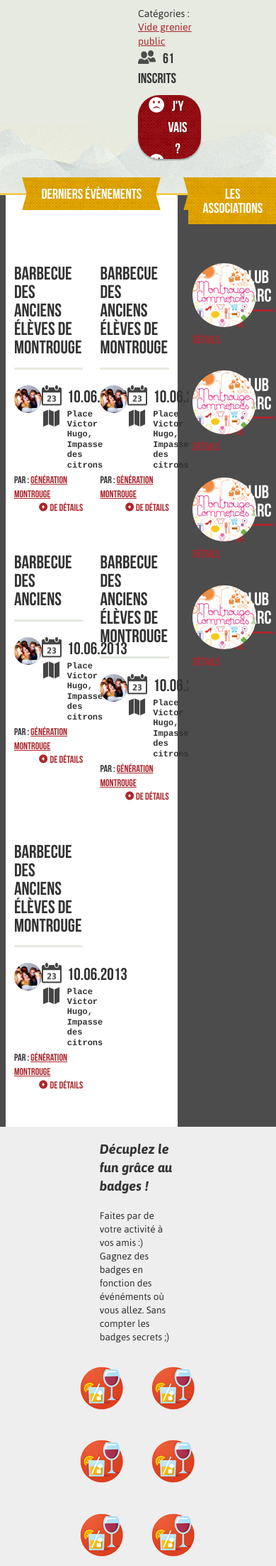
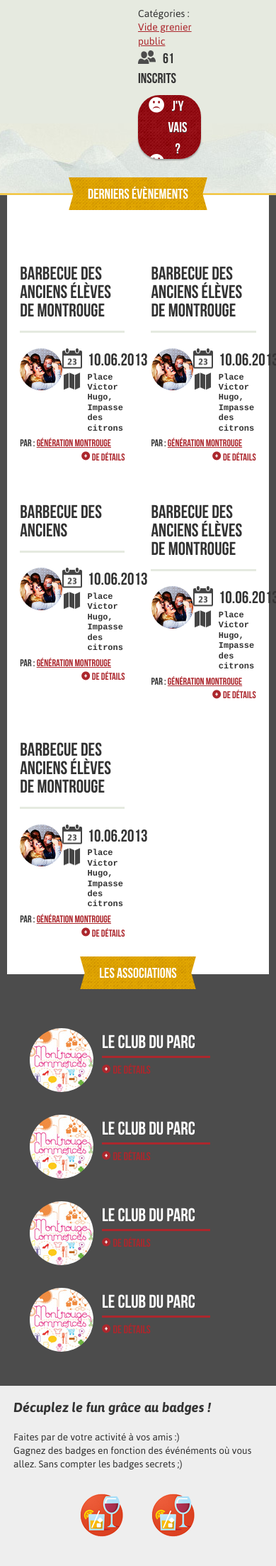
Before and after one commit to Assimyou/etmoi, a PHP site: the page made by view/home.php in a window 390 px wide. Shown: the part 1106-3313 px from the top of the page at 71% size. Run offline with PHP 8.4, Linux system fonts and the light colour scheme; the template is opened without the code that fills it, so the values that code supplies are empty; style sheets or scripts are compiled from the project's sources.

Commit message:
la grille est passé de helper a elements/grille

```diff
--- a/view/style/elements.less
+++ b/view/style/elements.less
@@ -162,3 +162,42 @@ form.search{
 	position: relative;
 	display: inline;
 }
+
+/* Grille */
+.col-3{
+	width: 29.333%;
+	margin-left: 2%;
+	margin-right: 2%;
+	float: left;
+}
+
+.col-3-2{
+	width: 62.333%;
+	margin-left: 2%;
+	margin-right: 2%;
+	float: left;
+}
+
+@media screen and (max-width: 768px){
+	.col-3{
+		width: 45%;
+		margin-left: 2.5%;
+		margin-right: 2.5%;
+	}
+
+	.col-3-2{
+		width: 45%;
+		margin-left: 2.5%;
+		margin-right: 2.5%;
+	}
+}
+
+@media screen and (max-width: 520px){
+	.col-3{
+		width: 95%;
+	}
+
+	.col-3-2{
+		width: 95%;
+	}
+}
--- a/view/style/helper.less
+++ b/view/style/helper.less
@@ -35,20 +35,6 @@ textarea{ resize: vertical; }
 	margin-left: 50% !important;
 }
 
-.col-3{
-	width: 29.333%;
-	margin-left: 2%;
-	margin-right: 2%;
-	float: left;
-}
-
-.col-3-2{
-	width: 62.333%;
-	margin-left: 2%;
-	margin-right: 2%;
-	float: left;
-}
-
 .dn{ display :none; }
 
 /* Rexte de remplacement d'images */
```
